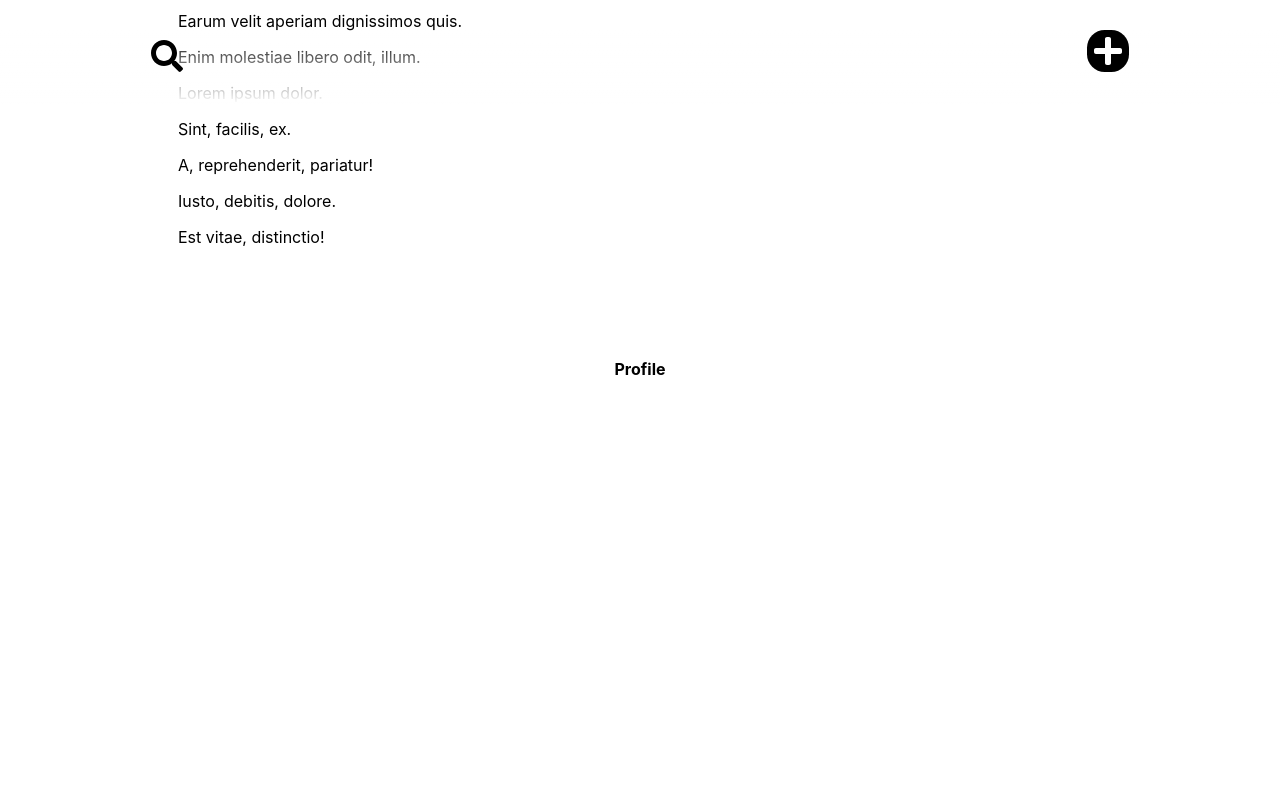
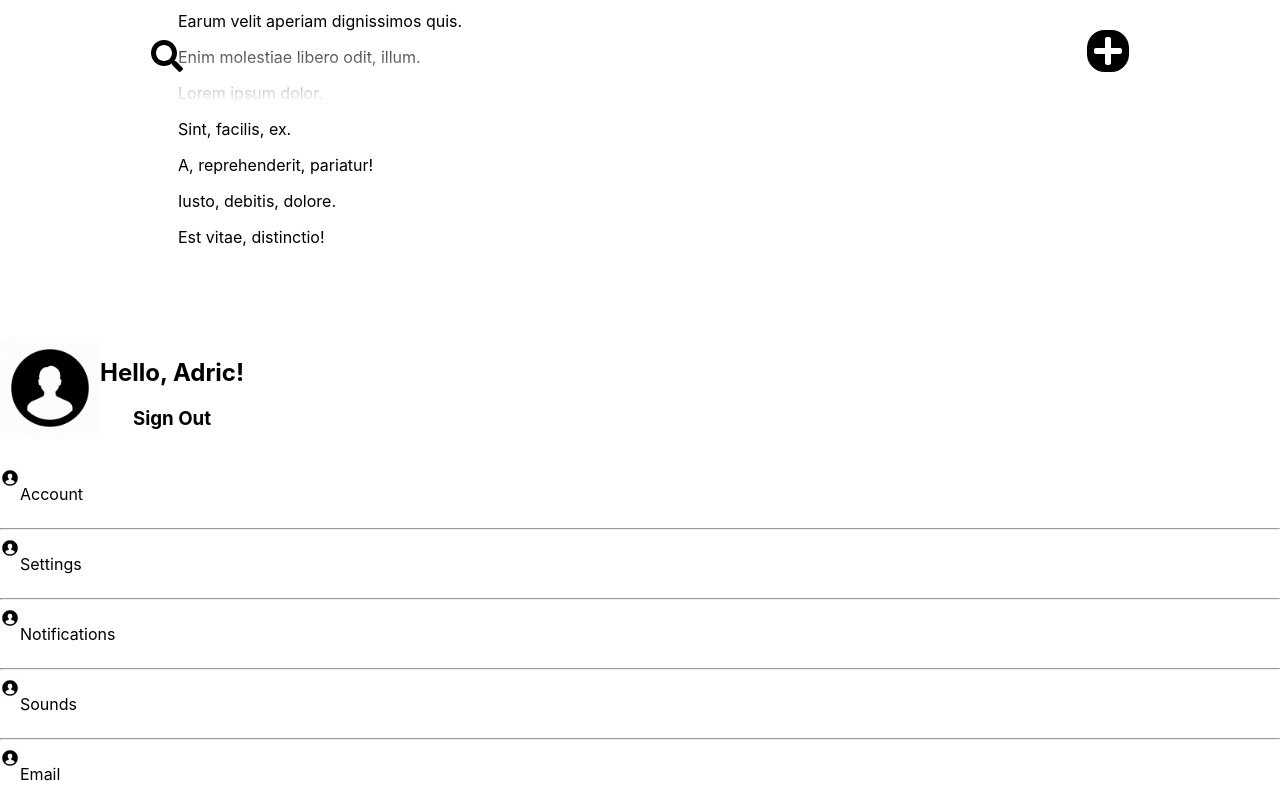
Before and after one commit to Wunderlist2/Front-End, a React (Create React App) app in the folder wl2/: page /Front-End/my/profile in a window 1280 px wide. Shown: the part 695-1495 px from the top of the page. Before the commit the page ends 1095 px from the top, so only its background shows below. Built offline with nearby package versions, Linux system fonts and the light colour scheme; sample sign-in values are in the browser's storage.

Commit message:
Just an initial commit of my profile setup

```diff
--- a/wl2/src/Components/Profile.js
+++ b/wl2/src/Components/Profile.js
@@ -1,11 +1,46 @@
 import React from "react";
+import Image from '../generic-user-icon.jpg';
 
-const Profile = () => {
-  return (
-    <div>
-      <h4>Profile</h4>
-    </div>
-  );
-};
+const Profile = (props) => {
+
+    return(
+        <div>
+          <div style={{display: "flex"}}>
+            <img src={Image} alt='test' style={{height: '100px', width: '100px'}}/>
+            <div>
+              <h2>Hello, Adric!</h2>
+              <h3>Sign Out</h3>
+            </div>
+          </div>
+          <br/>
+          <div style={{display: "flex"}}>
+            <img src={Image} alt='test' style={{height: '20px', width: '20px'}}/>
+            <p>Account</p>
+          </div>
+          <hr/>
+          <div style={{display: "flex"}}>
+            <img src={Image} alt='test' style={{height: '20px', width: '20px'}}/>
+            <p>Settings</p>
+          </div>
+          <hr/>
+          <div style={{display: "flex"}}>
+            <img src={Image} alt='test' style={{height: '20px', width: '20px'}}/>
+            <p>Notifications</p>
+          </div>
+          <hr/>
+          <div style={{display: "flex"}}>
+            <img src={Image} alt='test' style={{height: '20px', width: '20px'}}/>
+            <p>Sounds</p>
+          </div>
+          <hr/>
+          <div style={{display: "flex"}}>
+            <img src={Image} alt='test' style={{height: '20px', width: '20px'}}/>
+            <p>Email</p>
+          </div>
+        </div>
+    )
+}
 
 export default Profile;
+
+// <h2>Hello, {props.user.firstName}!</h2>
```
